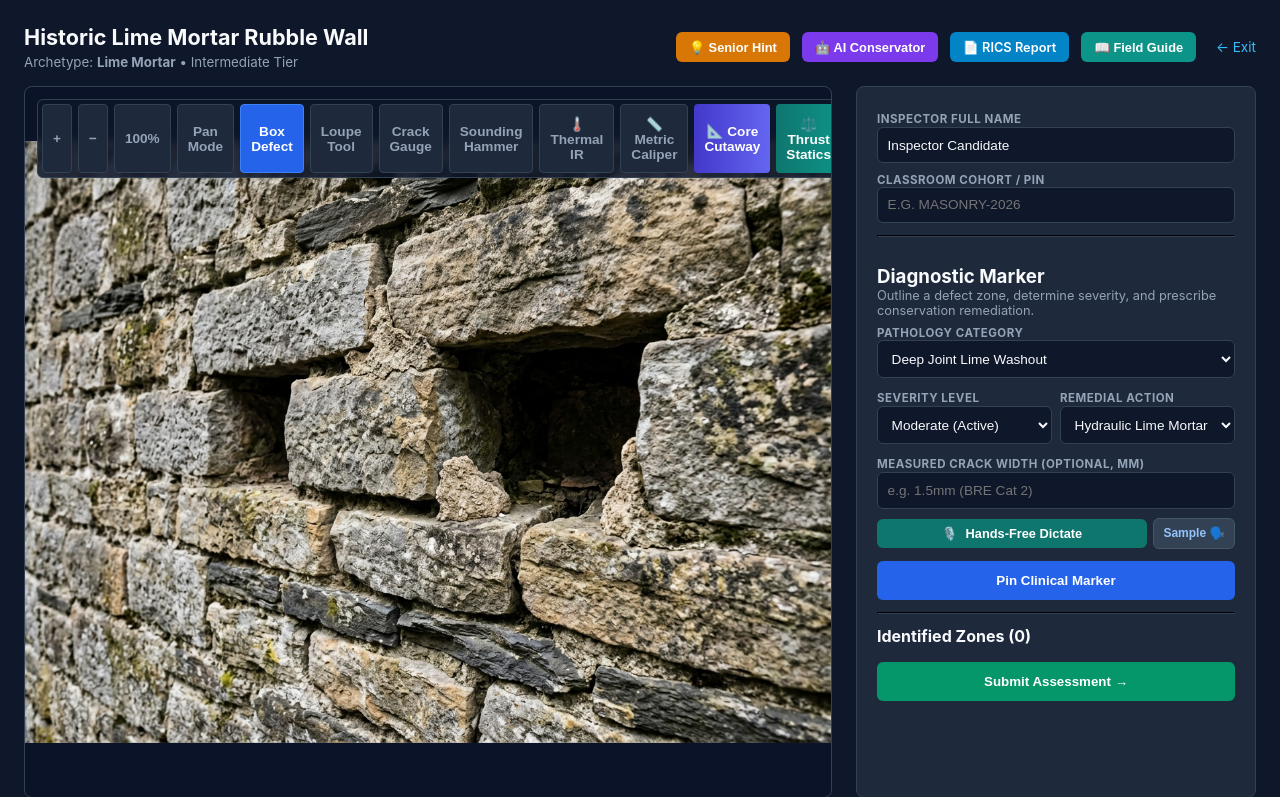
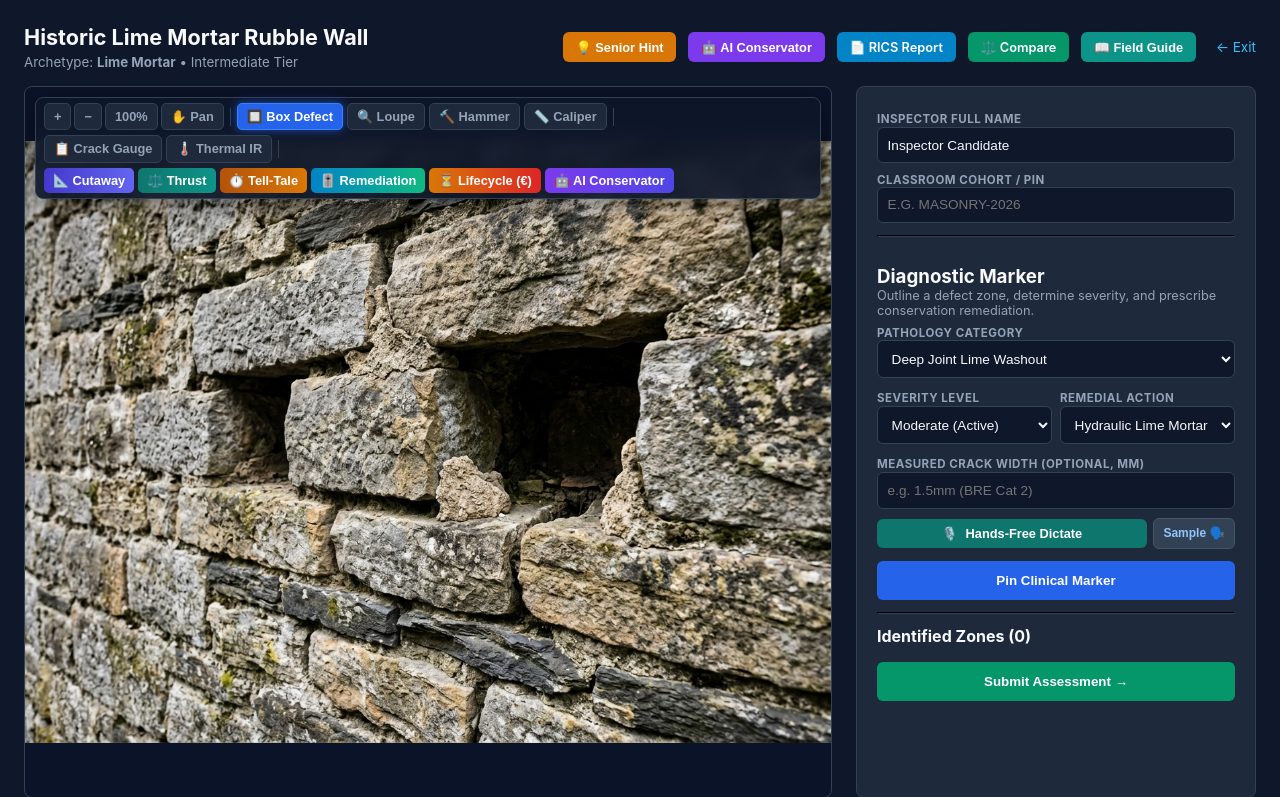
Before and after one commit to BBSISK/wall_inspector, a Flask app: page /inspect/historic-lime-mortar-rubble in a window 1280 px wide. Shown: the top 797 px of the page. Run offline with Flask 3, Linux system fonts and the light colour scheme; data comes from the database, SQL or seed files in the repository; some libraries are stand-ins or nearby versions.

Commit message:
Fix toolbar layout wrapping, eliminate dual-invocation toggle bug on Crack Gauge, Thermal IR, and Caliper

```diff
--- a/templates/inspect.html
+++ b/templates/inspect.html
@@ -19,10 +19,10 @@
 
     .layout { display: grid; grid-template-columns: 1fr 400px; gap: 1.5rem; height: calc(100vh - 5.5rem); position: relative; }
     .viewport-outer { position: relative; background: #0b1329; border-radius: 8px; overflow: hidden; border: 1px solid #334155; display: flex; align-items: center; justify-content: center; user-select: none; }
-    .zoom-toolbar { position: absolute; top: 12px; left: 12px; z-index: 50; display: flex; gap: 6px; background: rgba(15, 23, 42, 0.85); backdrop-filter: blur(4px); padding: 4px; border-radius: 6px; border: 1px solid #334155; }
-    .zoom-btn { background: #1e293b; color: #94a3b8; border: 1px solid #334155; border-radius: 4px; padding: 4px 10px; font-weight: 700; cursor: pointer; font-size: 0.85rem; }
+    .zoom-toolbar { position: absolute; top: 10px; left: 10px; max-width: calc(100% - 20px); z-index: 50; display: flex; flex-wrap: wrap; align-items: center; gap: 5px; background: rgba(15, 23, 42, 0.92); backdrop-filter: blur(8px); padding: 5px 8px; border-radius: 8px; border: 1px solid #334155; box-shadow: 0 8px 24px rgba(0, 0, 0, 0.5); }
+    .zoom-btn { background: #1e293b; color: #94a3b8; border: 1px solid #334155; border-radius: 5px; padding: 5px 9px; font-weight: 700; cursor: pointer; font-size: 0.8rem; white-space: nowrap; display: inline-flex; align-items: center; gap: 4px; transition: all 0.15s ease; line-height: 1.2; }
     .zoom-btn:hover { background: #334155; color: white; }
-    .zoom-btn.active { background: #2563eb; color: white; border-color: #3b82f6; }
+    .zoom-btn.active { background: #2563eb !important; color: white !important; border-color: #3b82f6 !important; box-shadow: 0 0 10px rgba(37, 99, 235, 0.7); }
 
     #pan-zoom-container { transform-origin: 0 0; position: relative; width: 100%; height: 100%; display: flex; align-items: center; justify-content: center; }
     #wall-img { max-width: 100%; max-height: 100%; display: block; object-fit: contain; pointer-events: none; }
@@ -32,7 +32,7 @@
     #loupe-lens { display: none; position: absolute; width: 170px; height: 170px; border-radius: 50%; border: 3px solid #38bdf8; box-shadow: 0 0 20px rgba(0,0,0,0.8); pointer-events: none; overflow: hidden; z-index: 60; background-color: #0b1329; background-repeat: no-repeat; }
 
     /* Optical Crack Comparator Card */
-    #crack-gauge-card { display: none; position: absolute; top: 70px; left: 20px; z-index: 70; background: rgba(255, 255, 255, 0.94); backdrop-filter: blur(4px); border: 2px solid #0f172a; border-radius: 6px; padding: 8px 12px; color: #0f172a; width: 230px; box-shadow: 0 10px 25px rgba(0,0,0,0.5); cursor: move; user-select: none; transition: transform 0.2s ease; }
+    #crack-gauge-card { display: none; position: absolute; top: 95px; left: 20px; z-index: 70; background: rgba(255, 255, 255, 0.94); backdrop-filter: blur(4px); border: 2px solid #0f172a; border-radius: 6px; padding: 8px 12px; color: #0f172a; width: 230px; box-shadow: 0 10px 25px rgba(0,0,0,0.5); cursor: move; user-select: none; transition: transform 0.2s ease; }
 
     /* Acoustic Feedback Toast */
     #acoustic-toast { display: none; position: absolute; z-index: 85; padding: 6px 14px; border-radius: 20px; font-size: 0.8rem; font-weight: 700; pointer-events: none; transform: translate(-50%, -100%); transition: opacity 0.3s ease; box-shadow: 0 4px 15px rgba(0,0,0,0.6); }
@@ -99,6 +99,7 @@
 
       <button type="button" class="btn-guide" onclick="openAIConservatorModal()" style="background: #7c3aed; color: white;">🤖 AI Conservator</button>
       <a href="/survey/report/{{ wall.slug }}" target="_blank" class="btn-guide" style="background: #0284c7; color: white; text-decoration: none;">📄 RICS Report</a>
+      <a href="/compare?wall_a={{ wall.slug }}" target="_blank" class="btn-guide" style="background: #059669; color: white; text-decoration: none;">⚖️ Compare</a>
       <button type="button" class="btn-guide" id="btn-toggle-guide">📖 Field Guide</button>
       <a href="/" style="color: #38bdf8; text-decoration: none; font-size: 0.85rem; margin-left: 0.5rem;">&larr; Exit</a>
     </div>
@@ -107,24 +108,43 @@
   <div class="layout">
     <div class="viewport-outer" id="viewport-outer">
       <div class="zoom-toolbar">
-        <button type="button" class="zoom-btn" id="zoom-in">+</button>
-        <button type="button" class="zoom-btn" id="zoom-out">&minus;</button>
-        <button type="button" class="zoom-btn" id="zoom-reset">100%</button>
-        <button type="button" class="zoom-btn" id="tool-pan" onclick="setTool('pan')">Pan Mode</button>
-        <button type="button" class="zoom-btn active" id="tool-draw" onclick="setTool('draw')">Box Defect</button>
-        <button type="button" class="zoom-btn" id="tool-loupe" onclick="setTool('loupe')">Loupe Tool</button>
-        <button type="button" class="zoom-btn" id="tool-gauge" onclick="toggleGaugeCard()">Crack Gauge</button>
-        <button type="button" class="zoom-btn" id="tool-hammer" onclick="setTool('hammer')">Sounding Hammer</button>
-        <button type="button" class="zoom-btn" id="tool-thermal" onclick="toggleThermalIR()">🌡️ Thermal IR</button>
-        <button type="button" class="zoom-btn" id="tool-metrology" onclick="toggleMetrologyTool()">📏 Metric Caliper</button>
-        <button type="button" class="zoom-btn" id="tool-cutaway" onclick="openCutawayModal()" style="background: linear-gradient(90deg, #4338ca, #6366f1); color: white; border: none; font-weight: 700;">📐 Core Cutaway</button>
-        <button type="button" class="zoom-btn" id="tool-thrust" onclick="openThrustModal()" style="background: linear-gradient(90deg, #0f766e, #0d9488); color: white; border: none; font-weight: 700;">⚖️ Thrust Statics</button>
-        <button type="button" class="zoom-btn" id="tool-telltale" onclick="toggleTellTaleMode()" style="background: linear-gradient(90deg, #b45309, #d97706); color: white; border: none; font-weight: 700;">⏱️ Tell-Tale Telemetry</button>
-        <button type="button" class="zoom-btn" id="tool-ai-conservator" onclick="openAIConservatorModal()" style="background: linear-gradient(90deg, #7c3aed, #4f46e5); color: white; border: none; font-weight: 700;">🤖 AI Conservator</button>
-        <button type="button" class="zoom-btn" id="tool-remediation" onclick="openRemediationModal()" style="background: linear-gradient(90deg, #0284c7, #10b981); color: white; border: none; font-weight: 700;">🎚️ Remediation Slider</button>
-        <button type="button" class="zoom-btn" id="tool-timeline" onclick="openDeteriorationModal()" style="background: linear-gradient(90deg, #d97706, #dc2626); color: white; border: none; font-weight: 700;">⏳ Lifecycle (€) Forecaster</button>
-        <a href="/compare?wall_a={{ wall.slug }}" target="_blank" class="zoom-btn" style="background: #059669; color: white; text-decoration: none; border: none; font-weight: 700; display: inline-flex; align-items: center;">⚖️ Compare Specimen</a>
-        <a href="/survey/report/{{ wall.slug }}" target="_blank" class="zoom-btn" style="background: #0284c7; color: white; text-decoration: none; border: none; font-weight: 700; display: inline-flex; align-items: center;">📄 RICS Report</a>
+        <!-- Viewport & Zoom Navigation -->
+        <div style="display: inline-flex; gap: 3px; align-items: center;">
+          <button type="button" class="zoom-btn" id="zoom-in" title="Zoom In">+</button>
+          <button type="button" class="zoom-btn" id="zoom-out" title="Zoom Out">&minus;</button>
+          <button type="button" class="zoom-btn" id="zoom-reset" title="Reset View Scale (100%)">100%</button>
+          <button type="button" class="zoom-btn" id="tool-pan" title="Pan Canvas Mode">✋ Pan</button>
+        </div>
+
+        <div style="width: 1px; height: 18px; background: #334155; margin: 0 1px;"></div>
+
+        <!-- Primary Inspection Modes -->
+        <div style="display: inline-flex; gap: 4px; align-items: center;">
+          <button type="button" class="zoom-btn active" id="tool-draw" title="Draw Defect Bounding Box">🔲 Box Defect</button>
+          <button type="button" class="zoom-btn" id="tool-loupe" title="2.5x Magnifying Loupe Lens">🔍 Loupe</button>
+          <button type="button" class="zoom-btn" id="tool-hammer" title="Acoustic Cavity Strike Hammer">🔨 Hammer</button>
+          <button type="button" class="zoom-btn" id="tool-metrology" title="Millimeter Caliper & Grid Scale">📏 Caliper</button>
+        </div>
+
+        <div style="width: 1px; height: 18px; background: #334155; margin: 0 1px;"></div>
+
+        <!-- Diagnostic Overlays -->
+        <div style="display: inline-flex; gap: 4px; align-items: center;">
+          <button type="button" class="zoom-btn" id="tool-gauge" title="Optical Crack Comparator Card">📋 Crack Gauge</button>
+          <button type="button" class="zoom-btn" id="tool-thermal" title="Thermographic Moisture & Void Map">🌡️ Thermal IR</button>
+        </div>
+
+        <div style="width: 1px; height: 18px; background: #334155; margin: 0 1px;"></div>
+
+        <!-- Advanced Pathology Diagnostic Modals -->
+        <div style="display: inline-flex; flex-wrap: wrap; gap: 4px; align-items: center;">
+          <button type="button" class="zoom-btn" id="tool-cutaway" onclick="openCutawayModal()" style="background: linear-gradient(90deg, #4338ca, #6366f1); color: white; border: none; font-weight: 700;">📐 Cutaway</button>
+          <button type="button" class="zoom-btn" id="tool-thrust" onclick="openThrustModal()" style="background: linear-gradient(90deg, #0f766e, #0d9488); color: white; border: none; font-weight: 700;">⚖️ Thrust</button>
+          <button type="button" class="zoom-btn" id="tool-telltale" onclick="toggleTellTaleMode()" style="background: linear-gradient(90deg, #b45309, #d97706); color: white; border: none; font-weight: 700;">⏱️ Tell-Tale</button>
+          <button type="button" class="zoom-btn" id="tool-remediation" onclick="openRemediationModal()" style="background: linear-gradient(90deg, #0284c7, #10b981); color: white; border: none; font-weight: 700;">🎚️ Remediation</button>
+          <button type="button" class="zoom-btn" id="tool-timeline" onclick="openDeteriorationModal()" style="background: linear-gradient(90deg, #d97706, #dc2626); color: white; border: none; font-weight: 700;">⏳ Lifecycle (€)</button>
+          <button type="button" class="zoom-btn" id="tool-ai-conservator" onclick="openAIConservatorModal()" style="background: linear-gradient(90deg, #7c3aed, #4f46e5); color: white; border: none; font-weight: 700;">🤖 AI Conservator</button>
+        </div>
       </div>
 
       <div id="pan-zoom-container">
@@ -1055,11 +1075,12 @@
     }
     window.setTool = setTool;
 
+    let isGaugeActive = false;
     function toggleGaugeCard() {
       if (!gaugeCard) return;
-      const isVisible = gaugeCard.style.display === "block";
-      gaugeCard.style.display = isVisible ? "none" : "block";
-      if (btnGauge) btnGauge.classList.toggle("active", !isVisible);
+      isGaugeActive = !isGaugeActive;
+      gaugeCard.style.display = isGaugeActive ? "block" : "none";
+      if (btnGauge) btnGauge.classList.toggle("active", isGaugeActive);
     }
     window.toggleGaugeCard = toggleGaugeCard;
 
@@ -1080,13 +1101,13 @@
     }
     window.toggleMetrologyTool = toggleMetrologyTool;
 
-    if (btnPan) btnPan.addEventListener("click", () => setTool("pan"));
-    if (btnDraw) btnDraw.addEventListener("click", () => setTool("draw"));
-    if (btnLoupe) btnLoupe.addEventListener("click", () => setTool("loupe"));
-    if (btnHammer) btnHammer.addEventListener("click", () => setTool("hammer"));
-    if (btnGauge) btnGauge.addEventListener("click", toggleGaugeCard);
-    if (btnThermal) btnThermal.addEventListener("click", toggleThermalIR);
-    if (btnMetrology) btnMetrology.addEventListener("click", toggleMetrologyTool);
+    if (btnPan) btnPan.onclick = () => setTool("pan");
+    if (btnDraw) btnDraw.onclick = () => setTool("draw");
+    if (btnLoupe) btnLoupe.onclick = () => setTool("loupe");
+    if (btnHammer) btnHammer.onclick = () => setTool("hammer");
+    if (btnGauge) btnGauge.onclick = toggleGaugeCard;
+    if (btnThermal) btnThermal.onclick = toggleThermalIR;
+    if (btnMetrology) btnMetrology.onclick = toggleMetrologyTool;
 
     function setMetrologyGrid(spacingMm) {
       currentGridMm = spacingMm;
```
